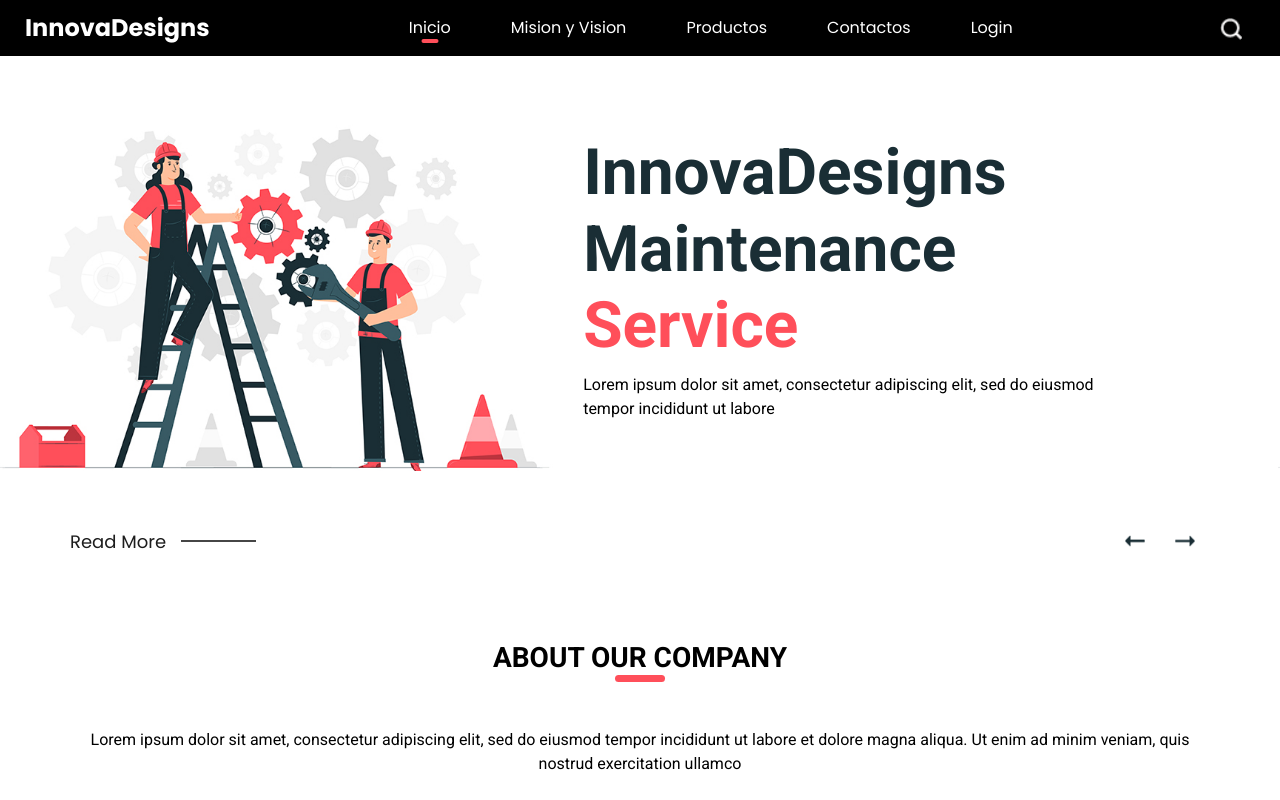
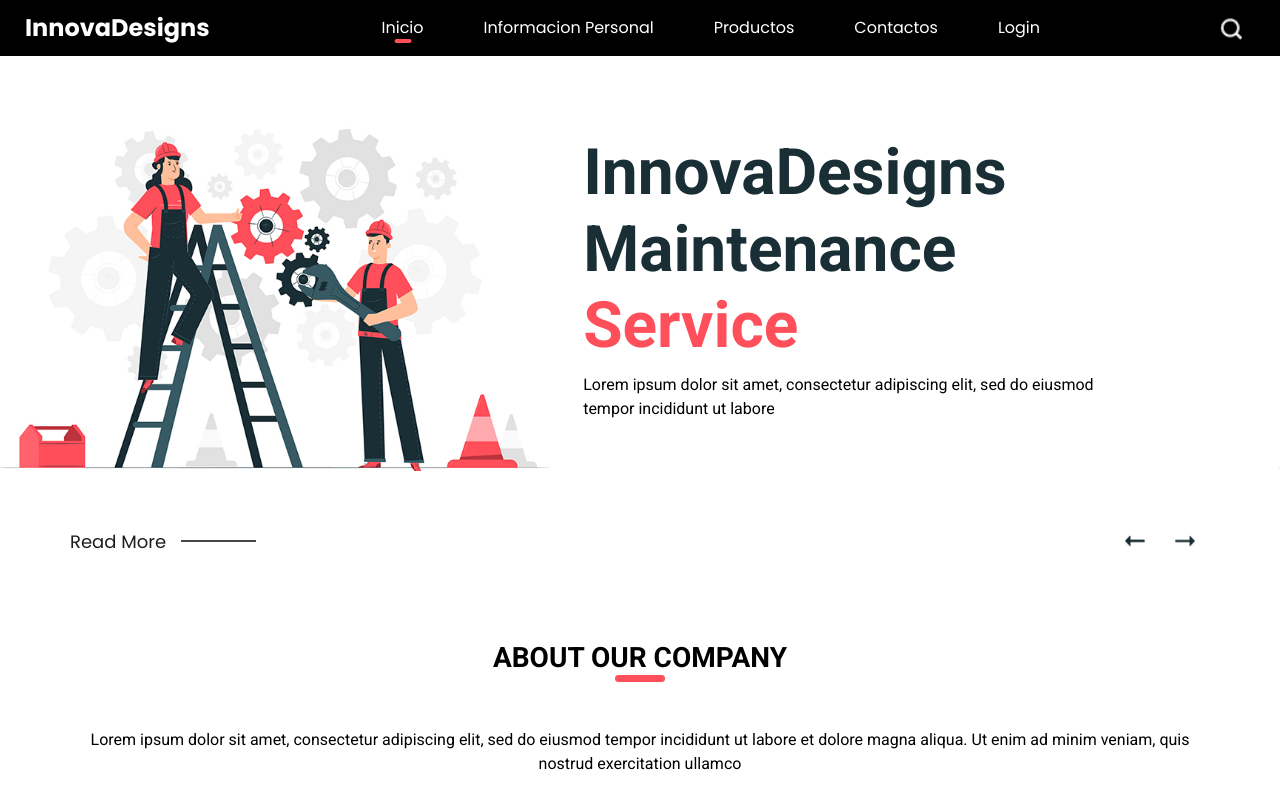
Before and after one commit to JennyEnca/Jenny-Enca.githup.io, a plain HTML site: page index.html in a window 1280 px wide. Shown: the top 800 px of the page. Drawn offline with nearby package versions, Linux system fonts and the light colour scheme.

Commit message:
Update index.html

```diff
--- a/index.html
+++ b/index.html
@@ -53,7 +53,7 @@
                   <a class="nav-link" href="index.html"> Inicio <span class="sr-only">(current)</span></a>
                 </li>
                 <li class="nav-item">
-                  <a class="nav-link" href="about.html"> Mision y Vision </a>
+                  <a class="nav-link" href="about.html"> Informacion Personal </a>
                 </li>
                 <li class="nav-item">
                   <a class="nav-link" href="service.html"> Productos </a>
```
